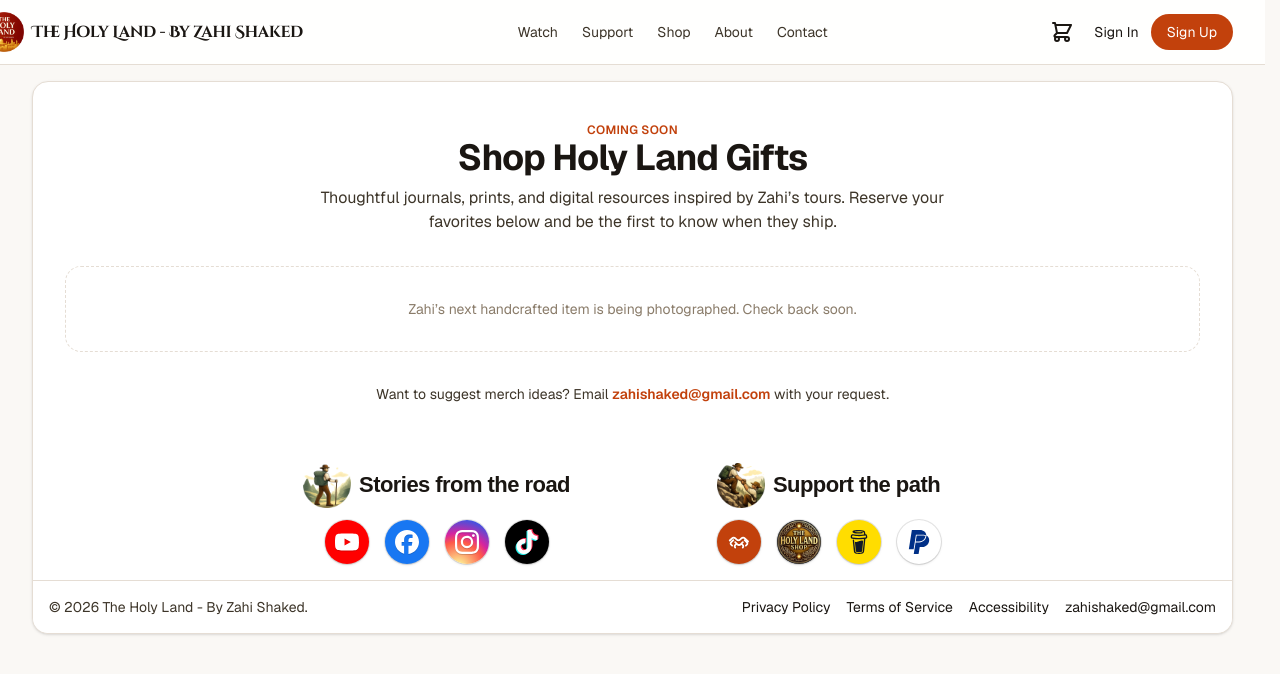
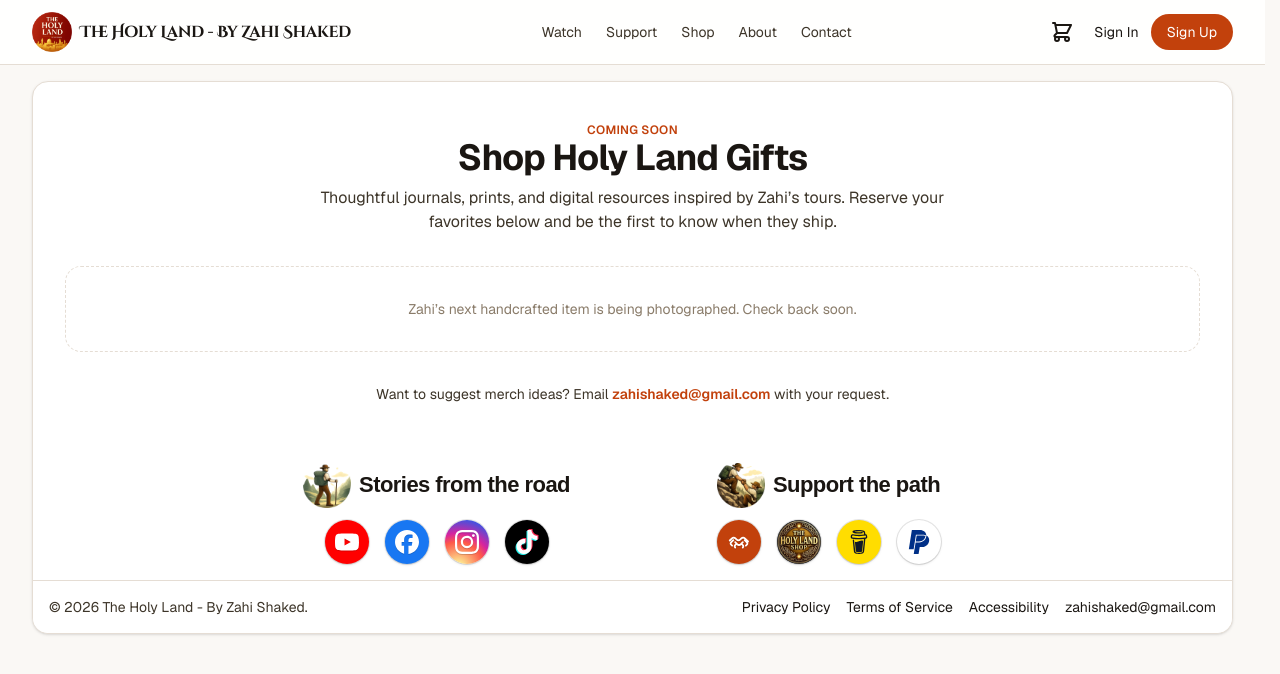
Before and after one commit to Ponzee/zahi-tours, a Next.js app: page /shop in a window 1280 px wide. Shown: the top 674 px of the page. Built offline with nearby package versions, Linux system fonts and the light colour scheme; no server answers; the database is empty; a web font is replaced by a local one.

Commit message:
Revert "ui(header): shift brand left to align with section headings"
This reverts commit 197657a25ec9ae01cd344ef5432b2004cdc76d44.

```diff
--- a/components/Header.tsx
+++ b/components/Header.tsx
@@ -19,7 +19,7 @@ function Header() {
       <div className="max-w-7xl mx-auto px-4 md:px-6 lg:px-8 h-16 flex items-center justify-between gap-4">
         <Link
           href="/"
-          className="flex items-center gap-2 flex-shrink-0 hover:opacity-80 transition-opacity cursor-pointer focus-visible:outline-2 focus-visible:outline-[#c2410c] focus-visible:outline-offset-2 focus-visible:rounded sm:-ml-12"
+          className="flex items-center gap-2 flex-shrink-0 hover:opacity-80 transition-opacity cursor-pointer focus-visible:outline-2 focus-visible:outline-[#c2410c] focus-visible:outline-offset-2 focus-visible:rounded"
           aria-label="Go to homepage"
         >
           <Image
```
